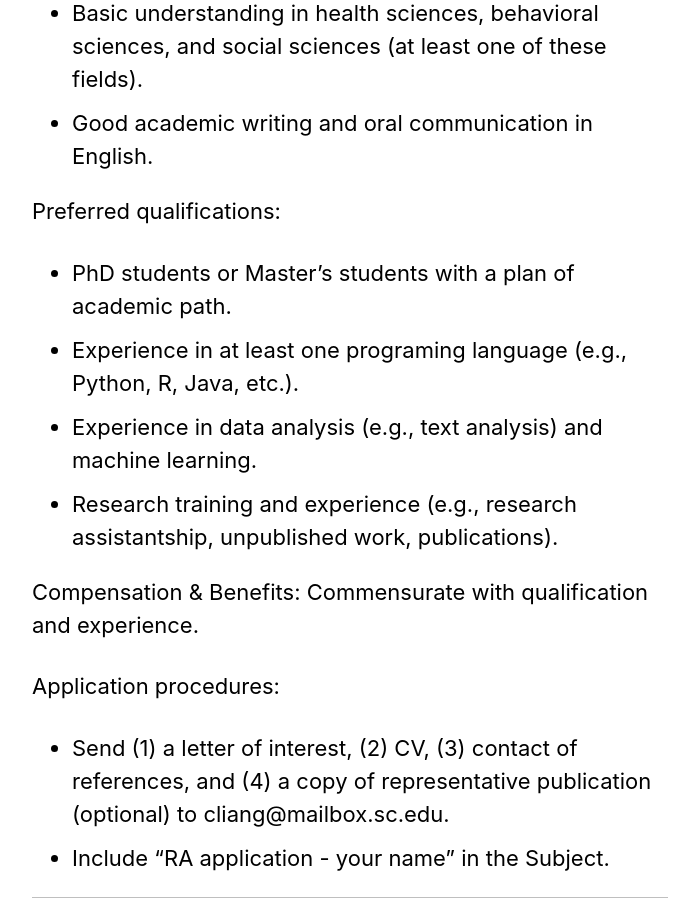
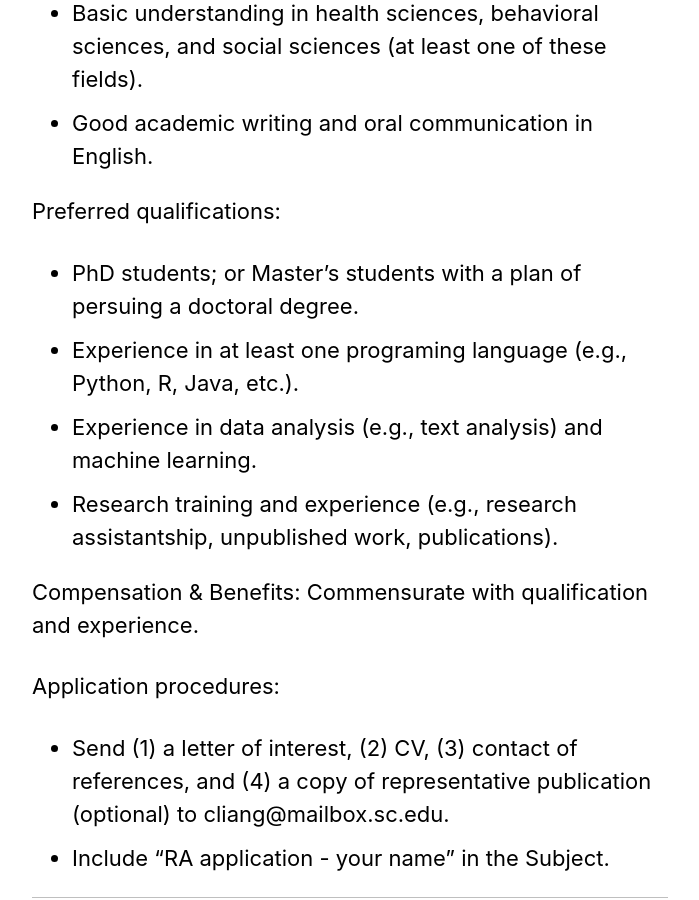
Before and after one commit to nehcgnail/nehcgnail.github.io, a Jekyll site: the page built from _pages/prospective_students.md, in a window 1280 px wide and 900 px high, scrolled down 1621 px. Shown: the whole window, without its empty margins (290-989 px from the left). Built offline with Jekyll 4.4.1, drawn with Linux system fonts in a browser that asks for light colours; cached includes are drawn as plain includes; nearby versions of some CDN libraries.

Commit message:
job post

```diff
--- a/_pages/prospective_students.md
+++ b/_pages/prospective_students.md
@@ -30,7 +30,7 @@ Basic qualifications:
 - Good academic writing and oral communication in English.
 
 Preferred qualifications:
-- PhD students or Master's students with a plan of academic path.
+- PhD students; or Master's students with a plan of persuing a doctoral degree.
 - Experience in at least one programing language (e.g., Python, R, Java, etc.).
 - Experience in data analysis (e.g., text analysis) and machine learning.
 - Research training and experience (e.g., research assistantship, unpublished work, publications).
```
